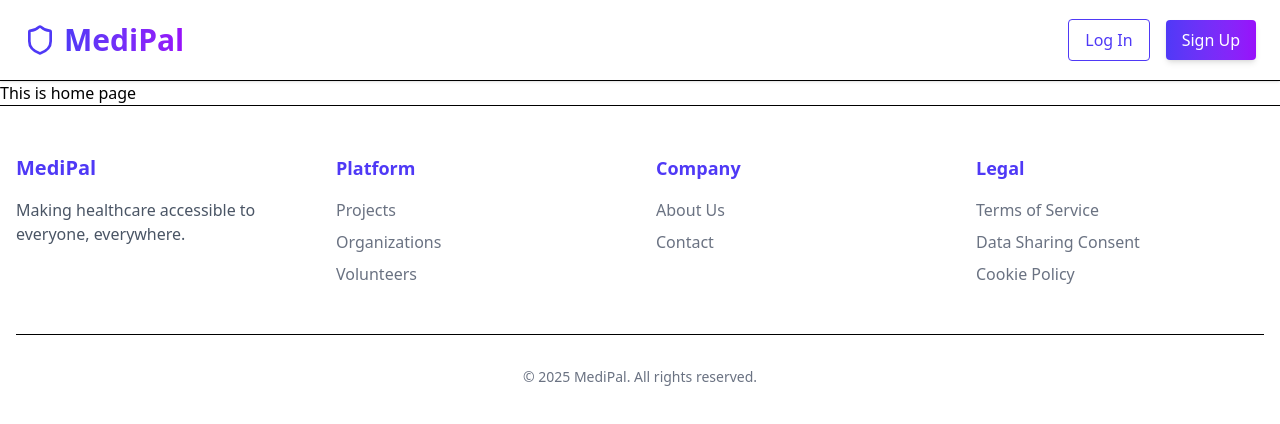
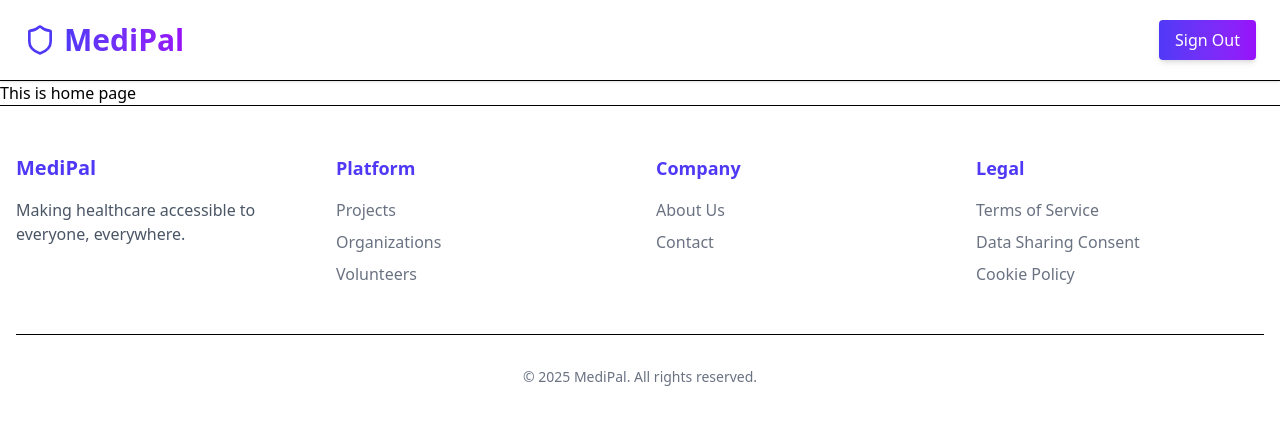
Before and after one commit to Hack2A/MediPal, a React (Vite) app in the folder frontend/: page /home in a window 1280 px wide. Shown: the top 424 px of the page. Built offline with nearby package versions, Linux system fonts and the light colour scheme; sample sign-in values are in the browser's storage.

Commit message:
Navbar fixed

```diff
--- a/frontend/src/components/Navbar.jsx
+++ b/frontend/src/components/Navbar.jsx
@@ -1,25 +1,54 @@
-import React from "react";
-import { Link } from "react-router-dom";
+import React, { useState, useEffect } from "react";
+import { Link, useNavigate } from "react-router-dom";
 import { Shield } from "lucide-react";
 
 export default function Header() {
+  const [userToken, setUserToken] = useState(null);
+  const navigate = useNavigate();
+
+  useEffect(() => {
+    const token = localStorage.getItem("userToken");
+    setUserToken(token);
+  }, []);
+
+  const handleSignout = () => {
+    localStorage.removeItem("userToken");
+    setUserToken(null);
+    navigate("/");
+
+  }
+
   return (
     <header className="border-b bg-white shadow-sm">
       <div className="container flex h-20 items-center justify-between px-4 md:px-6">
         {/* Brand Name with Shield Icon */}
-        <Link to="/" className="flex items-center gap-2">
+        <Link to={userToken ? "/home" : "/"} className="flex items-center gap-2">
           <Shield className="h-8 w-8 text-indigo-600" />
-          <span className="text-3xl font-bold bg-gradient-to-r from-indigo-600 to-purple-600 text-transparent bg-clip-text">
+          <span className="hover:cursor-pointer text-3xl font-bold bg-gradient-to-r from-indigo-600 to-purple-600 text-transparent bg-clip-text">
             MediPal
           </span>
         </Link>
 
         {/* Navigation Buttons */}
         <nav className="flex items-center gap-4">
+          {userToken ? (
+            // Show Profile button when logged in
+            < button
+              onClick={handleSignout}
+              className="hover:cursor-pointer bg-gradient-to-r from-indigo-600 to-purple-600 text-white px-4 py-2 rounded shadow-md
+          hover:from-indigo-700 hover:to-purple-700 transition"
+            >
+              Sign Out
+            </button>
+          ) : (
+            <>
               {/* Log In - Transparent with Gradient Border */}
-          <a href="/login" className="border px-4 py-2 border-indigo-600 text-indigo-600 hover:bg-indigo-50 rounded">
+              <Link
+                to="/login"
+                className="border px-4 py-2 border-indigo-600 text-indigo-600 hover:bg-indigo-50 rounded"
+              >
                 Log In
-          </a>
+              </Link>
 
               {/* Sign Up - Solid Gradient Button */}
               <Link
@@ -29,8 +58,10 @@ export default function Header() {
               >
                 Sign Up
               </Link>
+            </>
+          )}
         </nav>
       </div>
-    </header>
+    </header >
   );
 }
```
Lines whose indentation alone changed are shown as unchanged.
